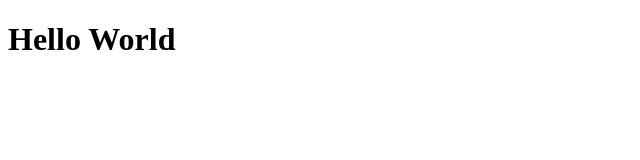
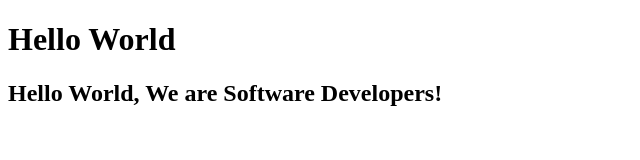
Before and after one commit to toheeb1996/toheebMustafaproject, a plain HTML site: page index.html in a window 1280 px wide. Shown: the whole page, without its empty margins (0-640 px from the left). Drawn offline with Linux system fonts and the light colour scheme.

Commit message:
Mustafa commit

```diff
--- a/index.html
+++ b/index.html
@@ -9,6 +9,7 @@
 </head>
 <body>
   <h1>Hello World</h1>
+  <h2>Hello World, We are Software Developers!</h2>
 
 </body>
 </html>
```
